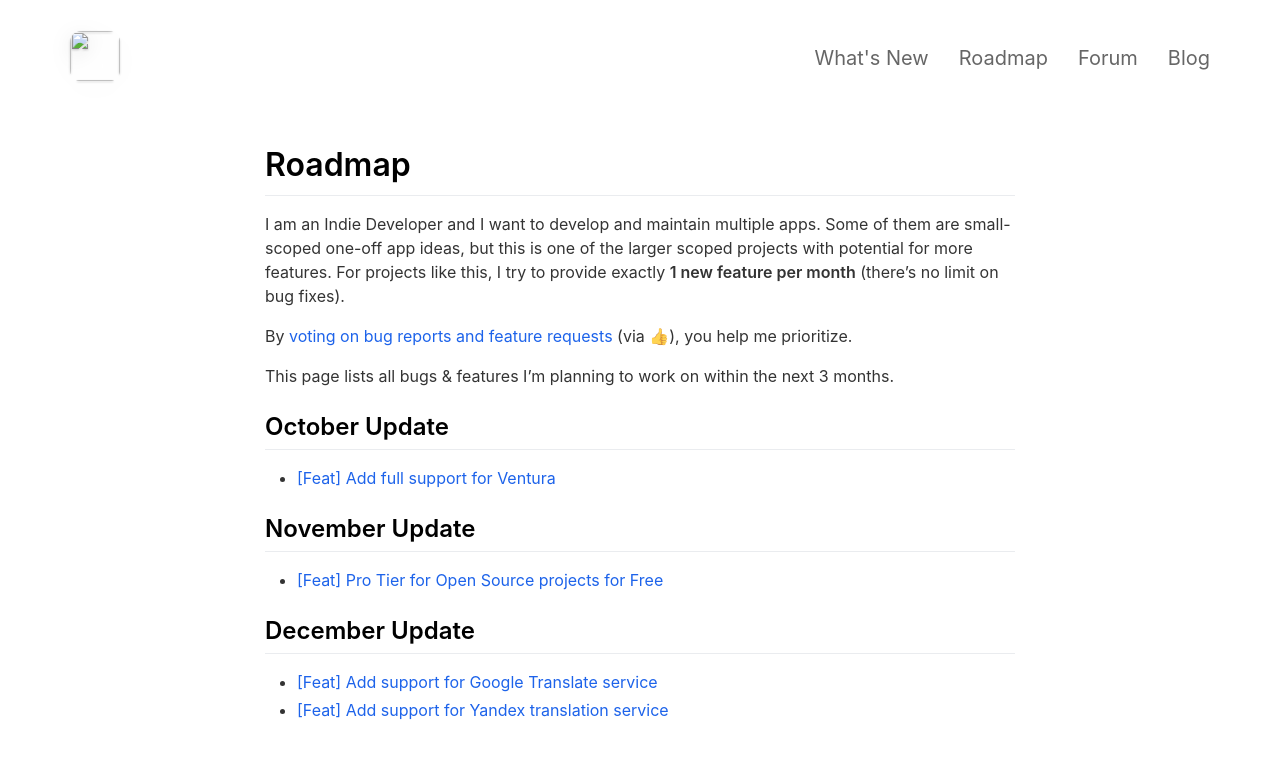
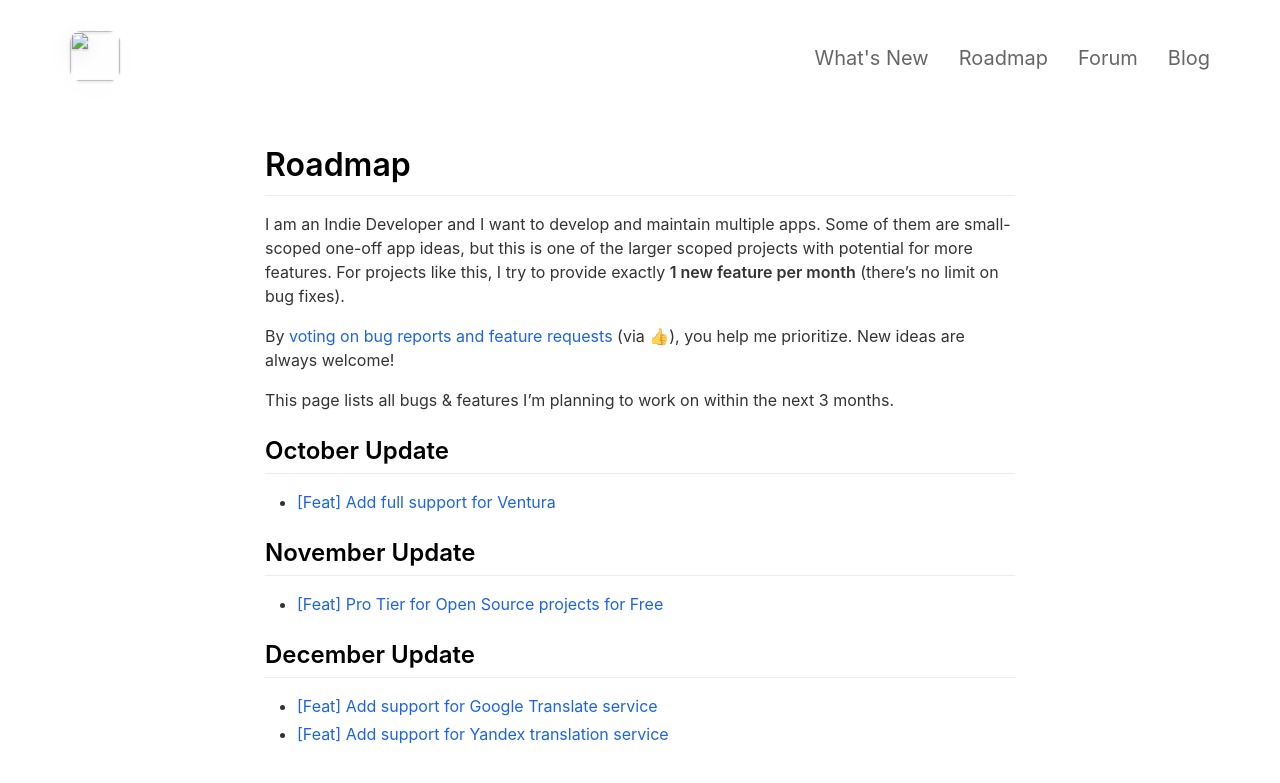
Before and after one commit to FlineDev/SCTranslator-LandingPage, a Jekyll site: the page built from _pages/roadmap.md, in a window 1280 px wide. Shown: the top 783 px of the page. Built offline with Jekyll 4.4.1, drawn with Linux system fonts in a browser that asks for light colours; nearby versions of some CDN libraries.

Commit message:
Restrict the issues to open ones only

```diff
--- a/_pages/roadmap.md
+++ b/_pages/roadmap.md
@@ -8,7 +8,7 @@ include_in_header: true
 
 I am an Indie Developer and I want to develop and maintain multiple apps. Some of them are small-scoped one-off app ideas, but this is one of the larger scoped projects with potential for more features. For projects like this, I try to provide exactly **1 new feature per month** (there's no limit on bug fixes).
 
-By [voting on bug reports and feature requests](https://github.com/FlineDev/ReMafoX/issues?q=is%3Aissue+sort%3Aupdated+) (via 👍), you help me prioritize.
+By [voting on bug reports and feature requests](https://github.com/FlineDev/ReMafoX/issues?q=is%3Aissue+sort%3Aupdated+is%3Aopen) (via 👍), you help me prioritize. New ideas are always welcome!
 
 This page lists all bugs & features I'm planning to work on within the next 3 months.
 
```
